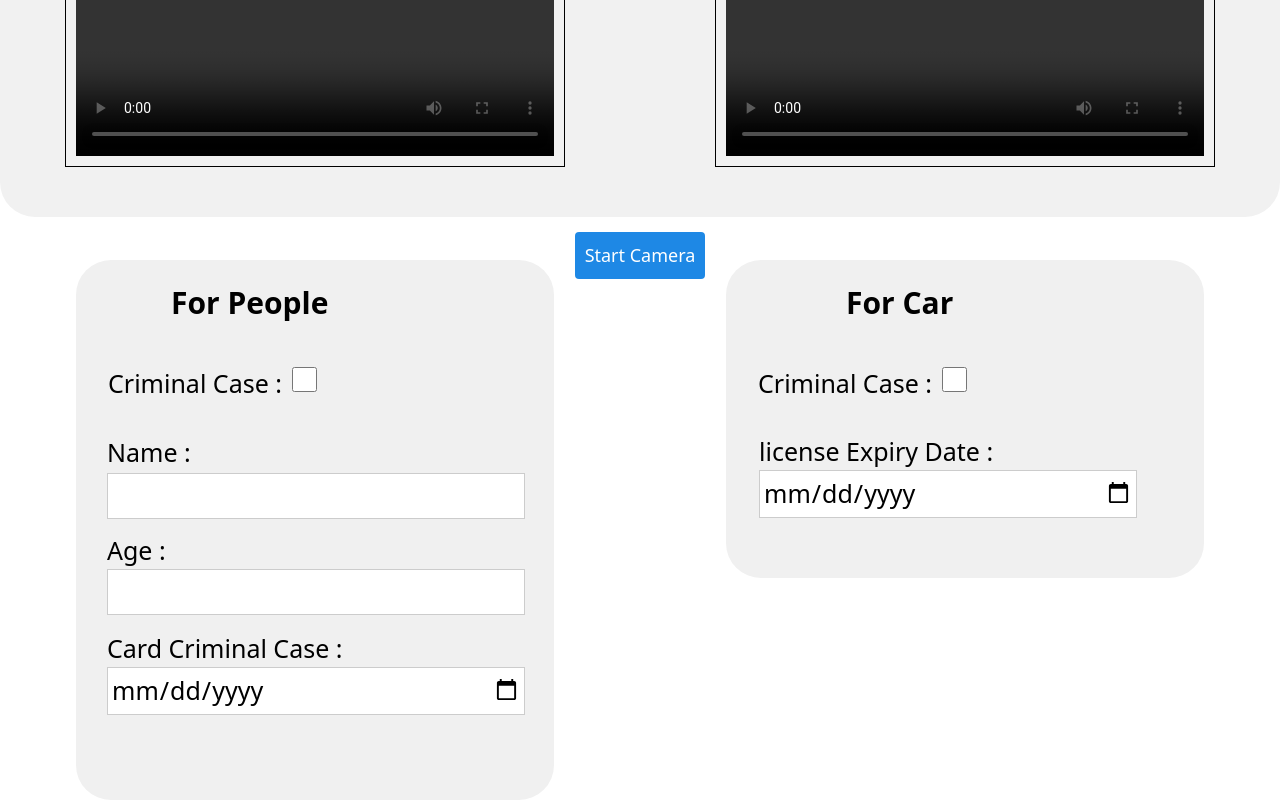
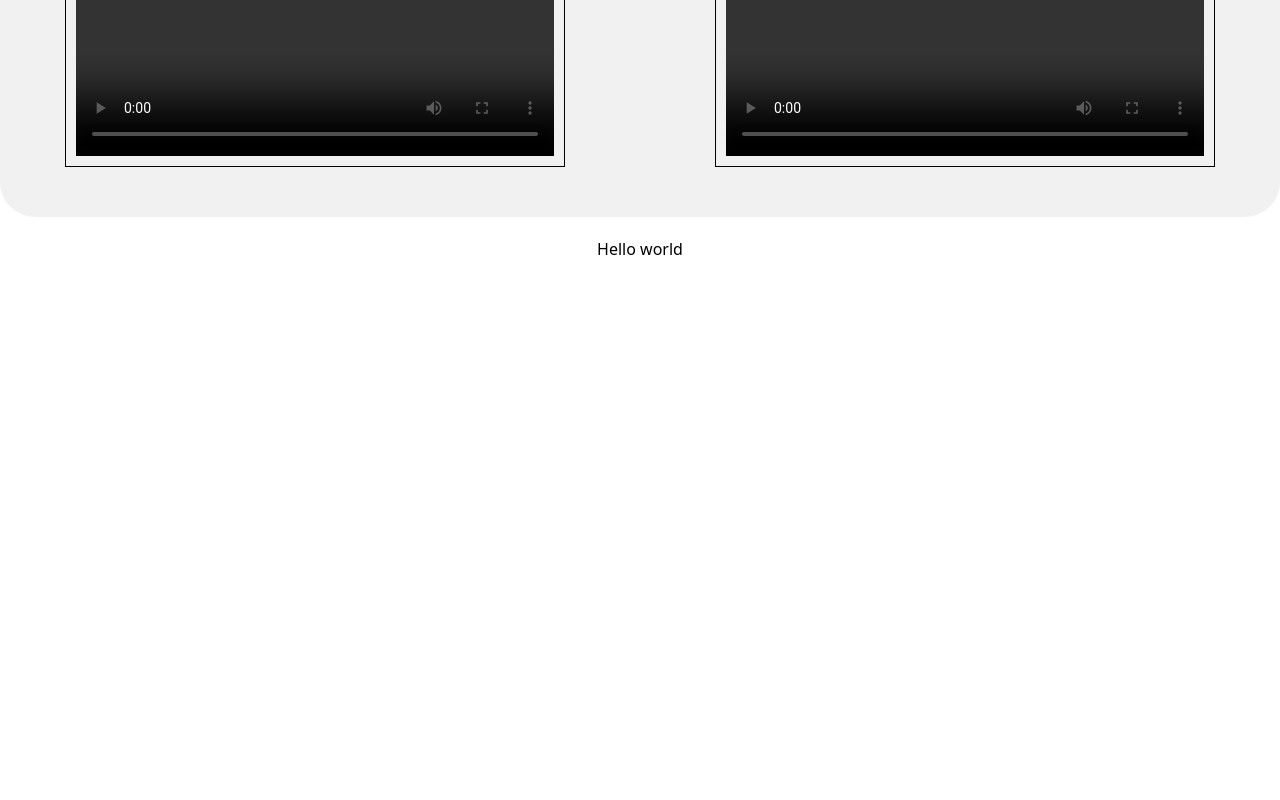
Before and after one commit to omareldanin/dozer, a React (Vite) app: page /Ambush in a window 1280 px wide. Shown: the part 353-1153 px from the top of the page. After the commit the page ends 800 px from the top, so only its background shows below. Built offline with nearby package versions, Linux system fonts and the light colour scheme.

Commit message:
Cleaned Ambsh Page

```diff
--- a/src/pages/ambush.jsx
+++ b/src/pages/ambush.jsx
@@ -20,65 +20,19 @@ function Ambush () {
         }
         }
   return (
-  <body>
     <div className="container">
+    {/* Camera Section */}
       <div className="video-container">
         <div className="frame1">
           <video id="video1" controls width="500" height="500"></video>
-          <br>
-          </br>
-          <form className="FORM1">
-          <div className="pepole"> For People </div>
-
-            <div className="criminalcase">
-              <label className="criminallabel"> Criminal Case :</label>
-              <input className="checkbox" type="checkbox"/>
-            </div>
-            <div className="namediv">
-              <label className="name">Name :</label>
-              <input  className="nameinput" type="text"/>
-              <br></br>
-              <div className='agecontainar'>
-                <label className="age">Age :</label>
-                <input  className="ageinput" type="text"/>
-                <br></br>
-              </div>
-              <div className='cardcriminalcasecontainar'>
-                <label className="card criminal case"> Card Criminal Case :</label>
-                <input  className="cardcriminalcaseinput" type="date"/>
-                <br></br>
-                <br></br>
-                <br></br>
-              </div>
-            </div>
-          </form>
         </div>
         <div className="frame2">
           <video id="video2" controls width="250" height="150"></video>
-          <br></br>
-          <form className="FORM1">
-          <div className="car">    For Car </div>
-
-            <div className="criminalcase">
-              <label className="criminallabel"> Criminal Case :</label>
-              <input className="checkbox" type="checkbox"/>
-              <div className="namediv1">
-                <label className="cardcriminalcar"> license Expiry Date :</label>
-                <input  className="cardcriminalcaseinput" type="date"/>
-                <br></br>
-              </div>
-            </div>
-          </form>
         </div>
       </div>
-      <button className="start-button" onClick={startCamera}>Start Camera</button>
-      <br></br>
-      <br></br>
-      <br></br>
-      <br></br>
-      <br></br>
+    {/* Tabs Section */}
+    <h1>Hello world</h1>
     </div>
-  </body>
 );
 }
 
```
